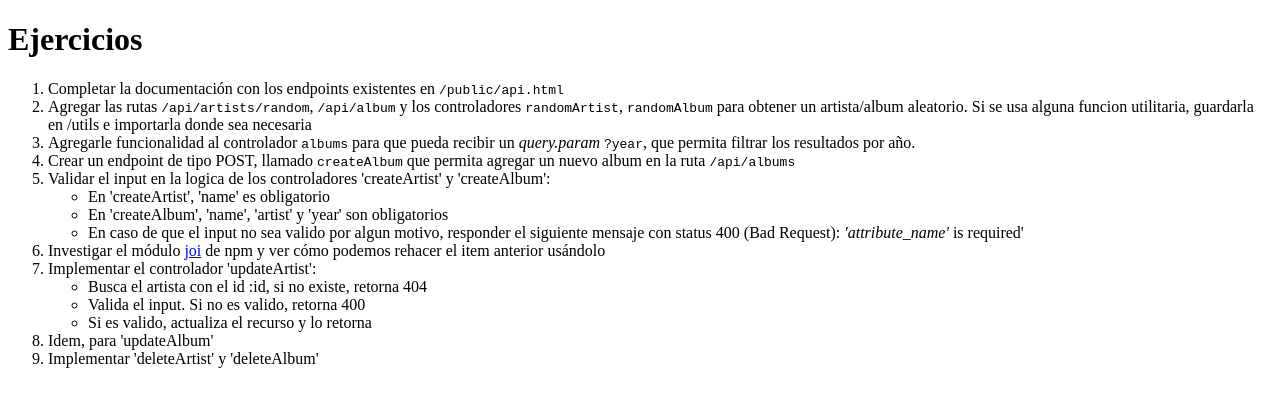
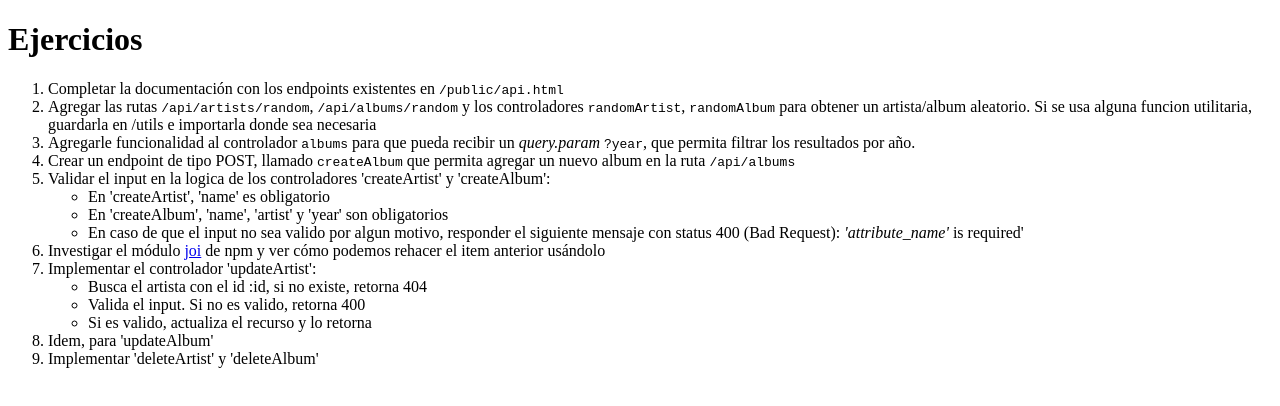
Before and after one commit to barbarabelen/espotifai, a website: page ejercicios.html in a window 1280 px wide. Drawn offline with Linux system fonts and the light colour scheme.

Commit message:
fix(ejercicios): fix route

```diff
--- a/ejercicios.html
+++ b/ejercicios.html
@@ -14,7 +14,8 @@
             </li>
             <li>
                 Agregar las rutas <span><code>/api/artists/random</code></span
-                >, <span><code>/api/album</code></span> y los controladores <span><code>randomArtist</code></span
+                >, <span><code>/api/albums/random</code></span> y los controladores
+                <span><code>randomArtist</code></span
                 >, <span><code>randomAlbum</code></span> para obtener un artista/album aleatorio. Si se usa alguna
                 funcion utilitaria, guardarla en /utils e importarla donde sea necesaria
             </li>
```
